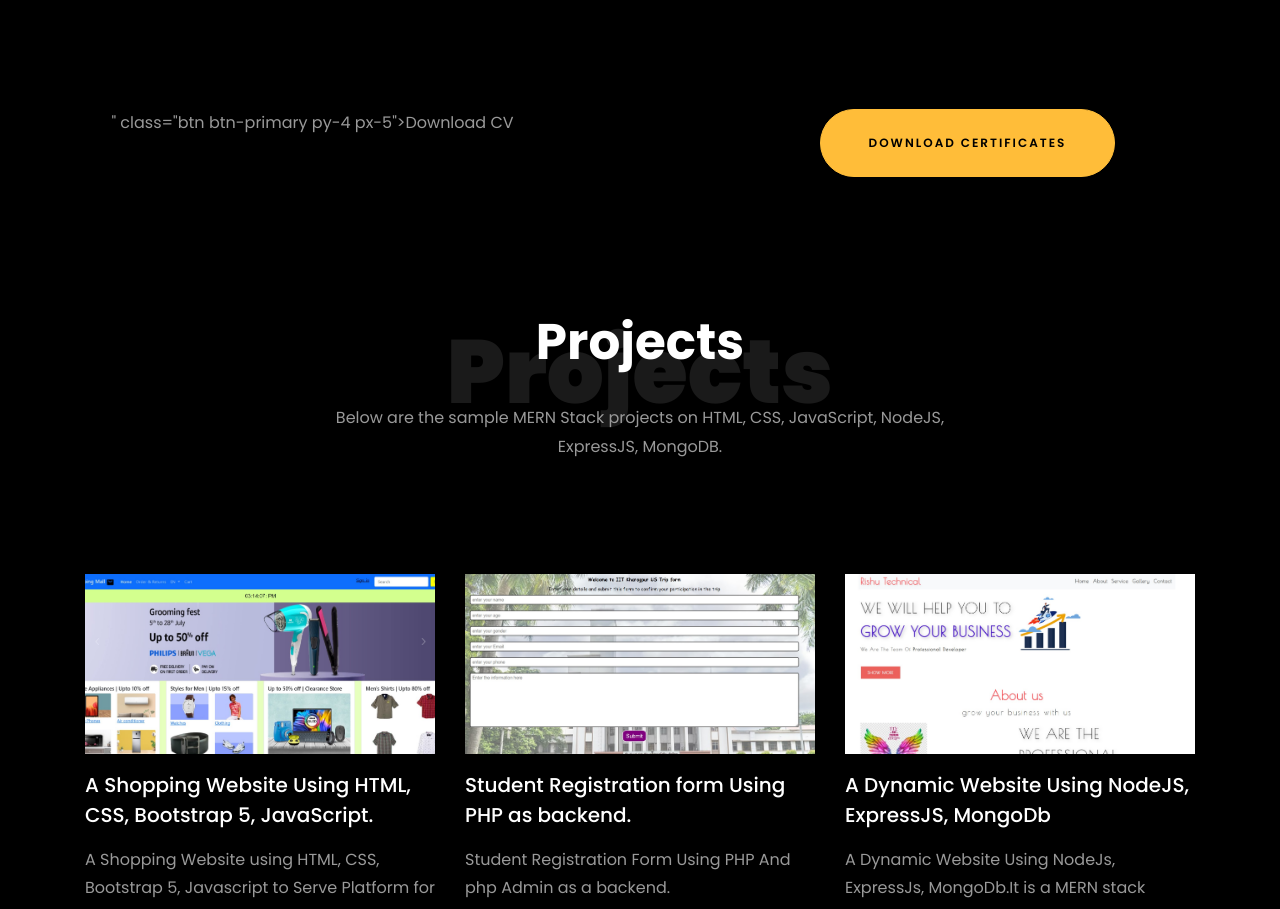
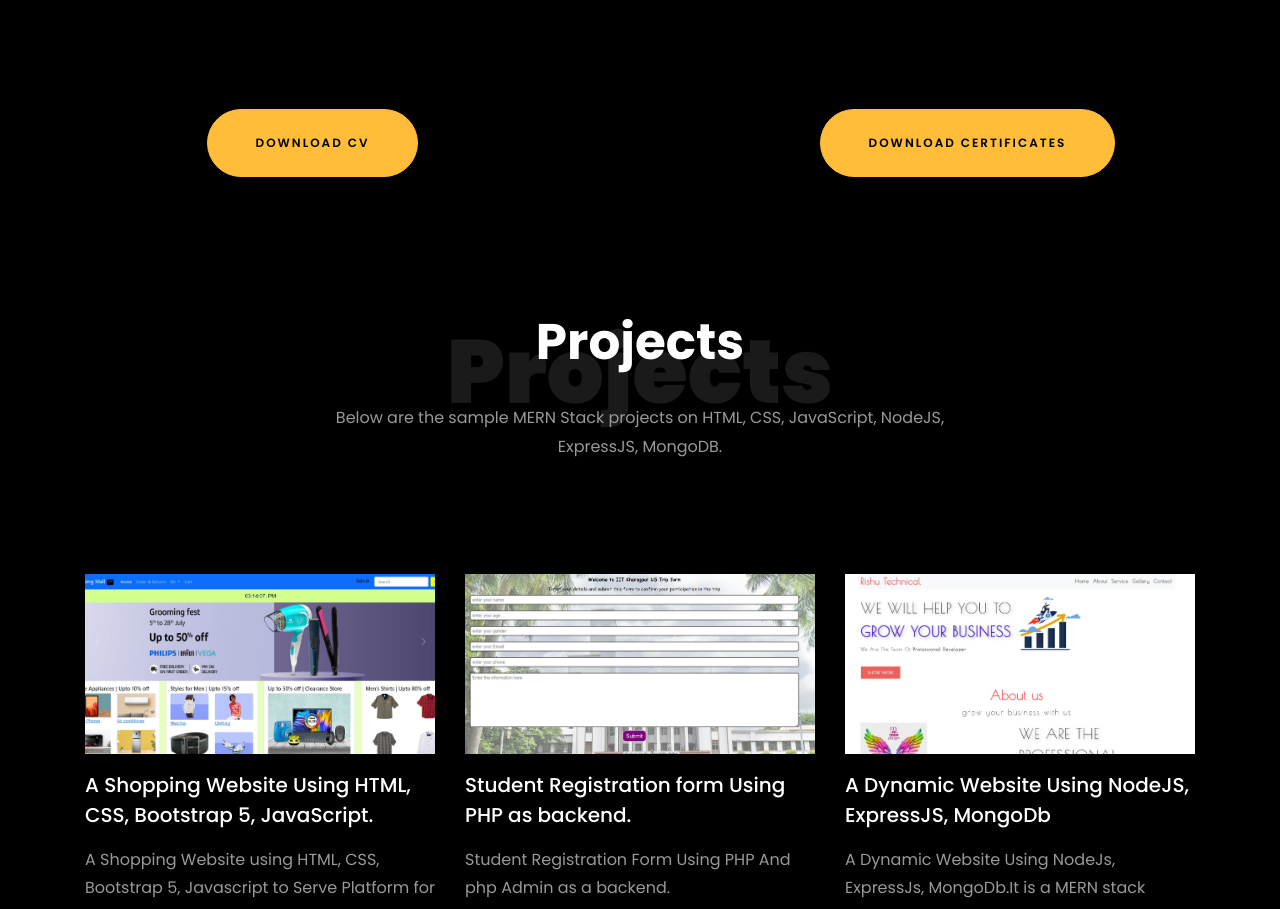
Before and after one commit to Rishabhg24/Rishabhgupta.github.io, a plain HTML site: page index.html in a window 1280 px wide. Shown: the part 1971-2880 px from the top of the page. Drawn offline with Linux system fonts and the light colour scheme; files whose address does not match are found by name.

Commit message:
Update index.html

```diff
--- a/index.html
+++ b/index.html
@@ -343,7 +343,7 @@
 <section class="ftco-section ftco-no-pb" id="resume-section">
     		<div class="row">
     			<div class="col-md-6 text-center ftco-animate">
-    				<p><a href="<a href="https://drive.google.com/file/d/1Bb-vsdVDw6Ge3IWjBOIeIfkTPrViZpya/view?usp=drivesdk"</a></a>" class="btn btn-primary py-4 px-5">Download CV</a></p>
+    				<p><a href="https://drive.google.com/file/d/1Bb-vsdVDw6Ge3IWjBOIeIfkTPrViZpya/view?usp=drivesdk" class="btn btn-primary py-4 px-5">Download CV</a></p>
     			</div>
 
     	        <div class="col-md-6 text-center ftco-animate">
```
